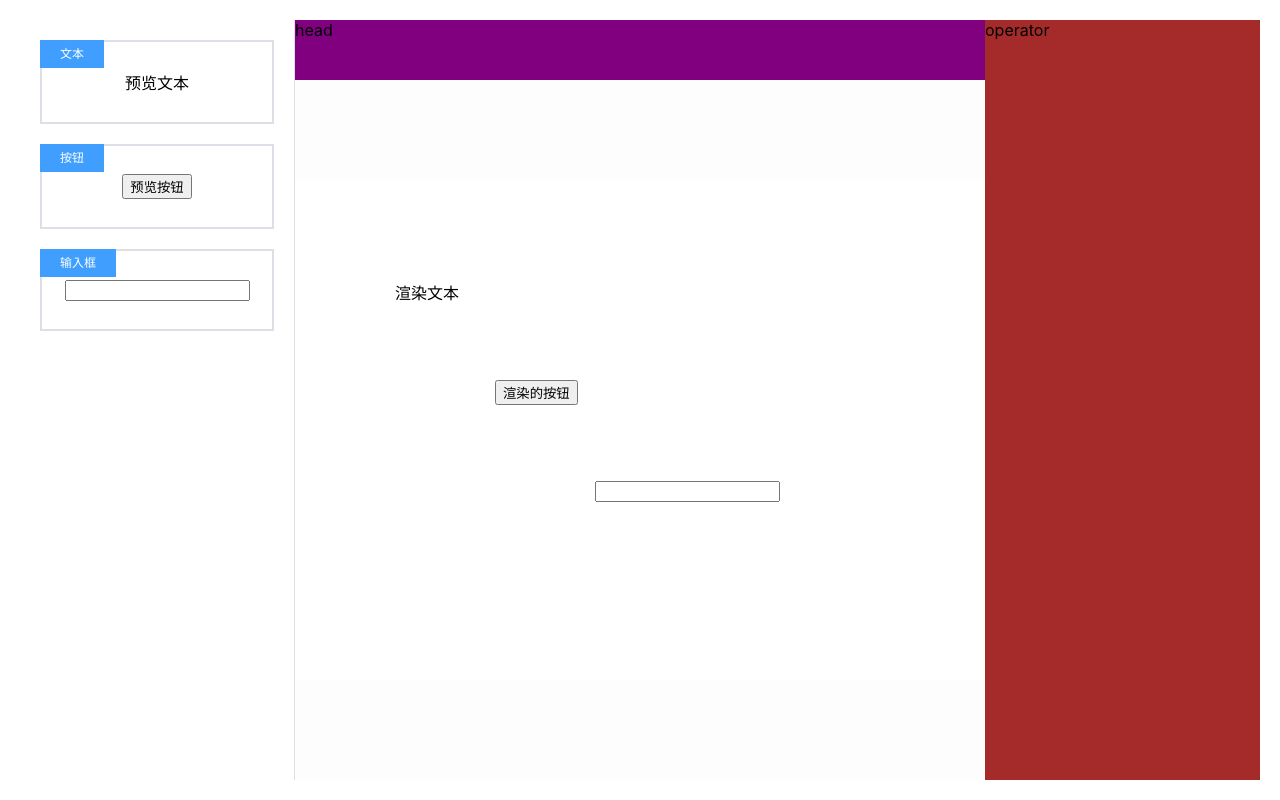
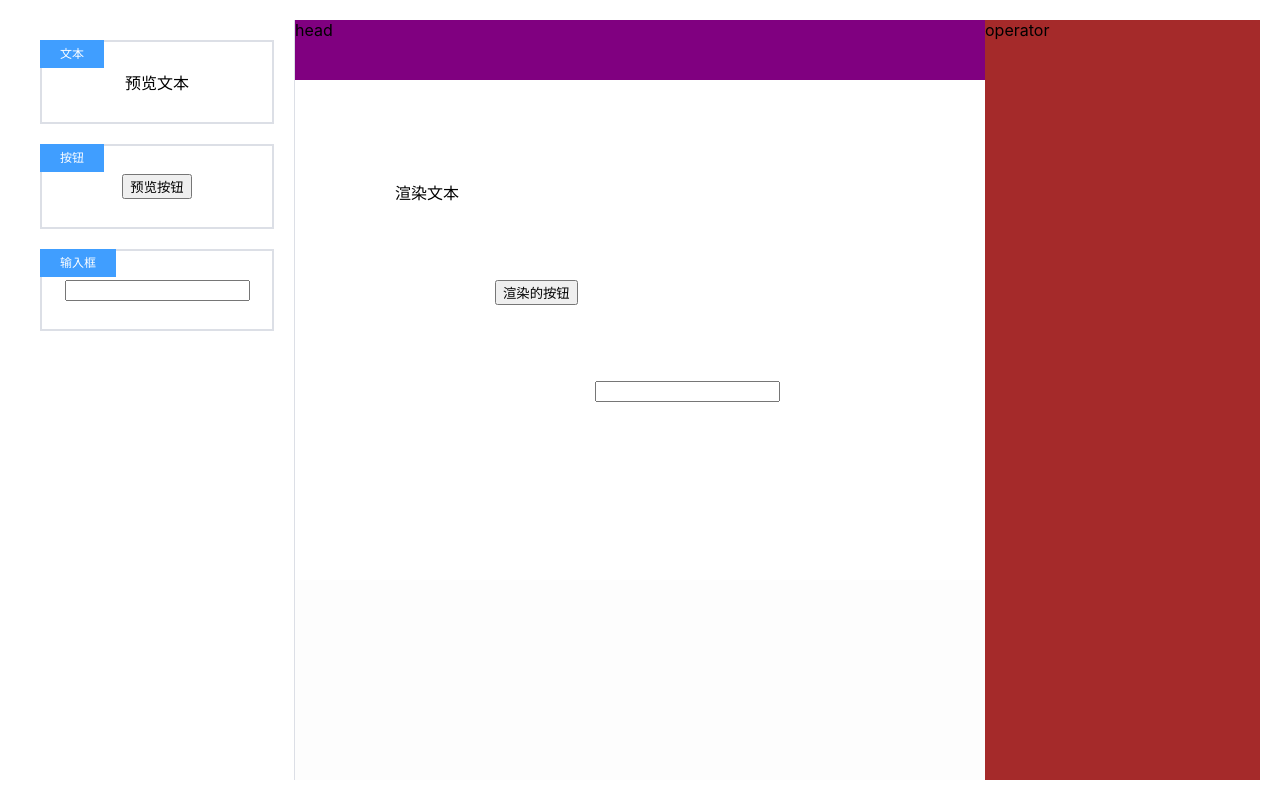
Before and after one commit to scorpionfeng/lowcodereact, a React (Create React App) app: page / in a window 1280 px wide. Built offline with nearby package versions, Linux system fonts and the light colour scheme.

Commit message:
从左侧拖拽到中区功能

```diff
--- a/src/visualeditor/index.scss
+++ b/src/visualeditor/index.scss
@@ -84,7 +84,17 @@ $primary:#409eff;
         justify-content: center6;
         .visual-editor-container{
             background-color: white;
-            margin-top: 100px;
+            .visual-editor-block{
+                //使控件区的按钮和文本的点击事件失效
+                &:after{
+                    content:'';
+                    position: absolute;
+                    top:0;
+                    left:0;
+                    right:0;
+                    bottom:0;
+                }
+            }
 
         }
     }
--- a/src/visualeditor/index.tsx
+++ b/src/visualeditor/index.tsx
@@ -1,7 +1,10 @@
-import React, { useMemo } from 'react';
-import { VisualEditorValue,VisualConfig } from './util';
+/* eslint-disable react-hooks/rules-of-hooks */
+import React, { useMemo ,useRef} from 'react';
+import { VisualEditorValue,VisualConfig, createVisualBlock } from './util';
 import './index.scss';
 import VisualEditorBlock from './block';
+import { useCallbackRef } from '../hook/useCallbackRef';
+import { VisualEditorComponent } from './util';
 
 export  const  VisualEditor:React.FC<{
   value:VisualEditorValue,
@@ -10,6 +13,9 @@ export  const  VisualEditor:React.FC<{
 }>=(props)=>{
   console.log(props);
 
+
+  const containerRef=useRef({} as HTMLDivElement)
+
   const containerStyles=useMemo(()=>{
     return {
       height: `${props.value.container.height}px`,
@@ -17,11 +23,67 @@ export  const  VisualEditor:React.FC<{
     }
   },[props.value.container.height,props.value.container.width])
 
+  const menuDragger=(()=>{
+
+    const dragData=useRef({
+      dragComponent:null as null | VisualEditorComponent,
+    })
+
+    const block={
+      // eslint-disable-next-line react-hooks/rules-of-hooks
+      dragstart:useCallbackRef((e:React.DragEvent<HTMLDivElement>,component:VisualEditorComponent)=>{
+
+        containerRef.current.addEventListener('dragenter',container.dragenter);
+        containerRef.current.addEventListener('dragover',container.dragover);
+        containerRef.current.addEventListener('dragleave',container.dragleave);
+        containerRef.current.addEventListener('drop',container.drop);
+
+        dragData.current.dragComponent=component
+
+      }),
+      dragend:useCallbackRef((e:React.DragEvent<HTMLDivElement>)=>{
+        containerRef.current.removeEventListener('dragenter',container.dragenter);
+        containerRef.current.removeEventListener('dragover',container.dragover);
+        containerRef.current.removeEventListener('dragleave',container.dragleave);
+        containerRef.current.removeEventListener('drop',container.drop);
+      })
+    }
+
+    const  container={
+      dragenter:useCallbackRef((e:DragEvent)=>{
+        e.dataTransfer!.dropEffect='move'
+      }),
+      dragover:useCallbackRef((e:DragEvent)=>{e.preventDefault()}),
+      dragleave:useCallbackRef((e:DragEvent)=>{e.dataTransfer!.dropEffect='none'}),
+      drop:useCallbackRef((e:DragEvent)=>{
+        console.log('新增加');
+        props.onChange({
+          ...props.value,
+          blocks:[
+            ...props.value.blocks,
+            createVisualBlock({
+              top:e.offsetY,
+              left:e.offsetX,
+              component:dragData.current.dragComponent!
+            })
+          ]
+        })
+
+      }),
+    }
+    return block
+  })();
+
   return(
   <div  className='visual-editor'>
     <div className="visual-editor-menu">
       {
-        props.config.componentArray.map((component,index,arr)=><div className='visual-editor-menu-item'>
+        props.config.componentArray.map((component,index,arr)=><div
+        key={index}
+        draggable
+        onDragStart={e=>menuDragger.dragstart(e,component)}
+        onDragEnd={menuDragger.dragend}
+         className='visual-editor-menu-item'>
         {component.preview()}
         <div className="visual-editor-menu-item-name">
           {component.name}
@@ -31,7 +93,7 @@ export  const  VisualEditor:React.FC<{
     </div>
     <div className="visual-editor-head">head</div>
     <div className="visual-editor-body">
-      <div className="visual-editor-container" style={containerStyles}>
+      <div className="visual-editor-container" style={containerStyles} ref={containerRef}>
         {props.value.blocks.map((block,index)=>(<VisualEditorBlock key={index} block={block} config={props.config}/>))}
       </div>
     </div>
--- a/src/visualeditor/util.tsx
+++ b/src/visualeditor/util.tsx
@@ -21,6 +21,14 @@ export interface VisualEditorComponent{
   render:()=>JSX.Element,
 }
 
+export function createVisualBlock({top,left,component}:{top:number,left:number,component:VisualEditorComponent}):VisualBlock{
+  return {
+    componentKey:component.key,
+    top,
+    left,
+  }
+
+}
 
 export function createVisualConfig() {
   //用于block数据,通过key找到component对象,使用render属性渲染内容至container窗口里面
```
